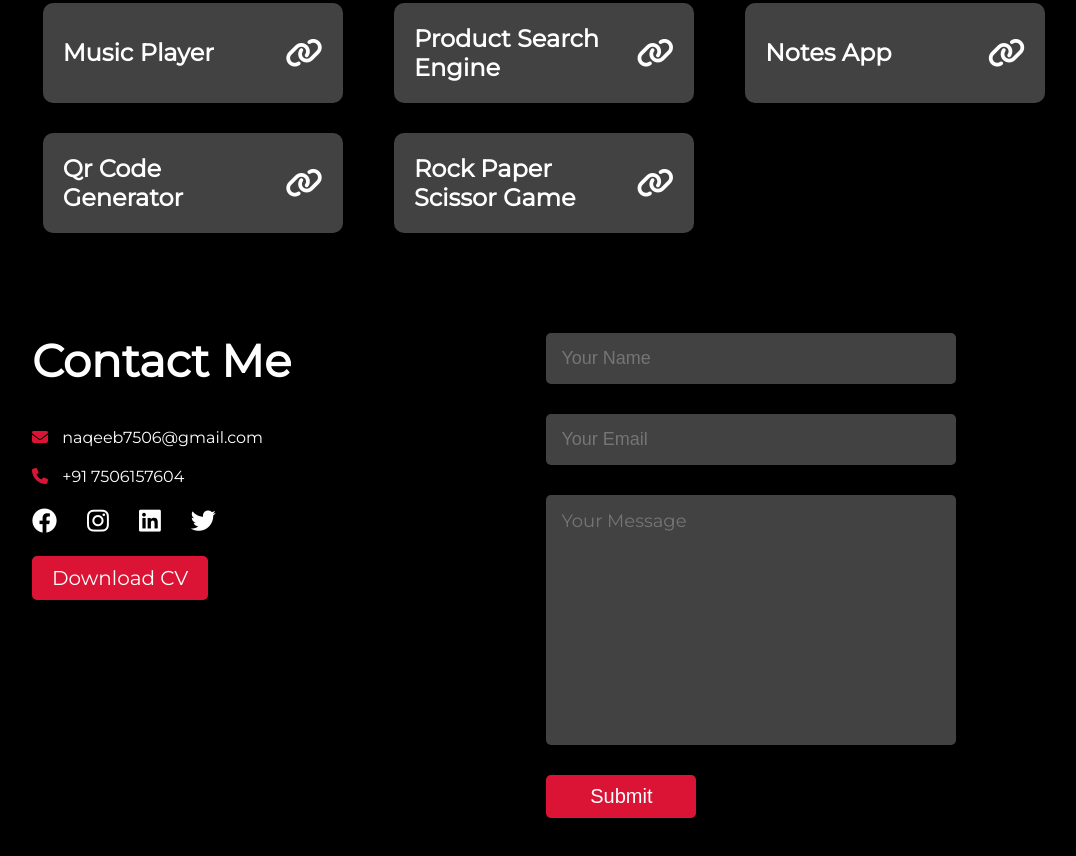
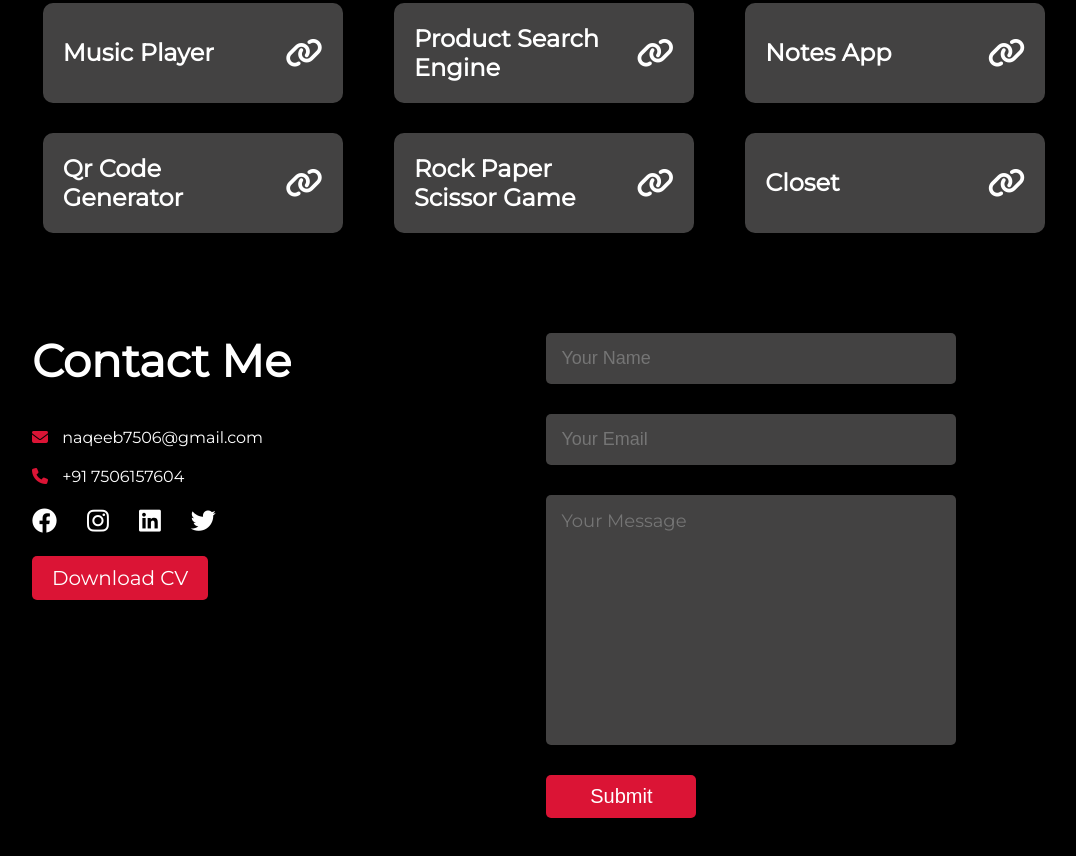
Before and after one commit to Naqeeb7506/OIBSIP-Task2, a plain HTML site: page index.html in a window 1280 px wide. Shown: the part 2080-2936 px from the top of the page, without its empty margins (96-1172 px from the left). Drawn offline with Linux system fonts and the light colour scheme.

Commit message:
Update index.html

```diff
--- a/index.html
+++ b/index.html
@@ -137,6 +137,7 @@
               <li>Bharat Intern</li>
               <li>LetsGrowMore</li>
               <li>SYNC Intern's</li>
+              <li>Oasis Infobyte Web Developement and Desigining Internship</li>
             </ul>
           </div>
         </div>
@@ -245,6 +246,15 @@
               <i class="fa-solid fa-link"></i>
             </a>
           </div>
+          <div class="link">
+            <a
+              href="https://naqeeb7506.github.io/Closet/"
+              target="_blank"
+            >
+              <h2>Closet</h2>
+              <i class="fa-solid fa-link"></i>
+            </a>
+          </div>
         </div>
       </div>
       <!-- Projects end -->
```
